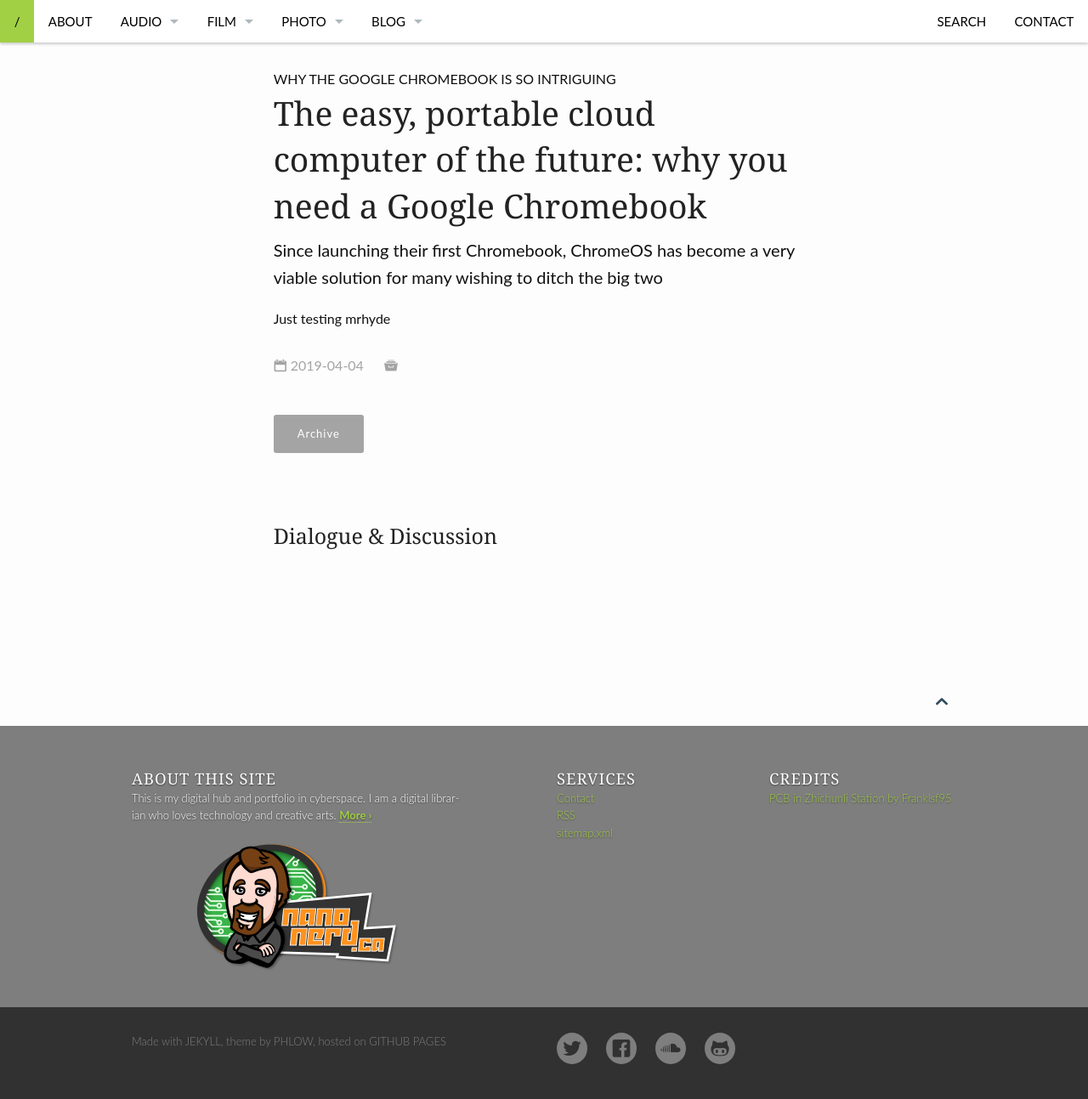
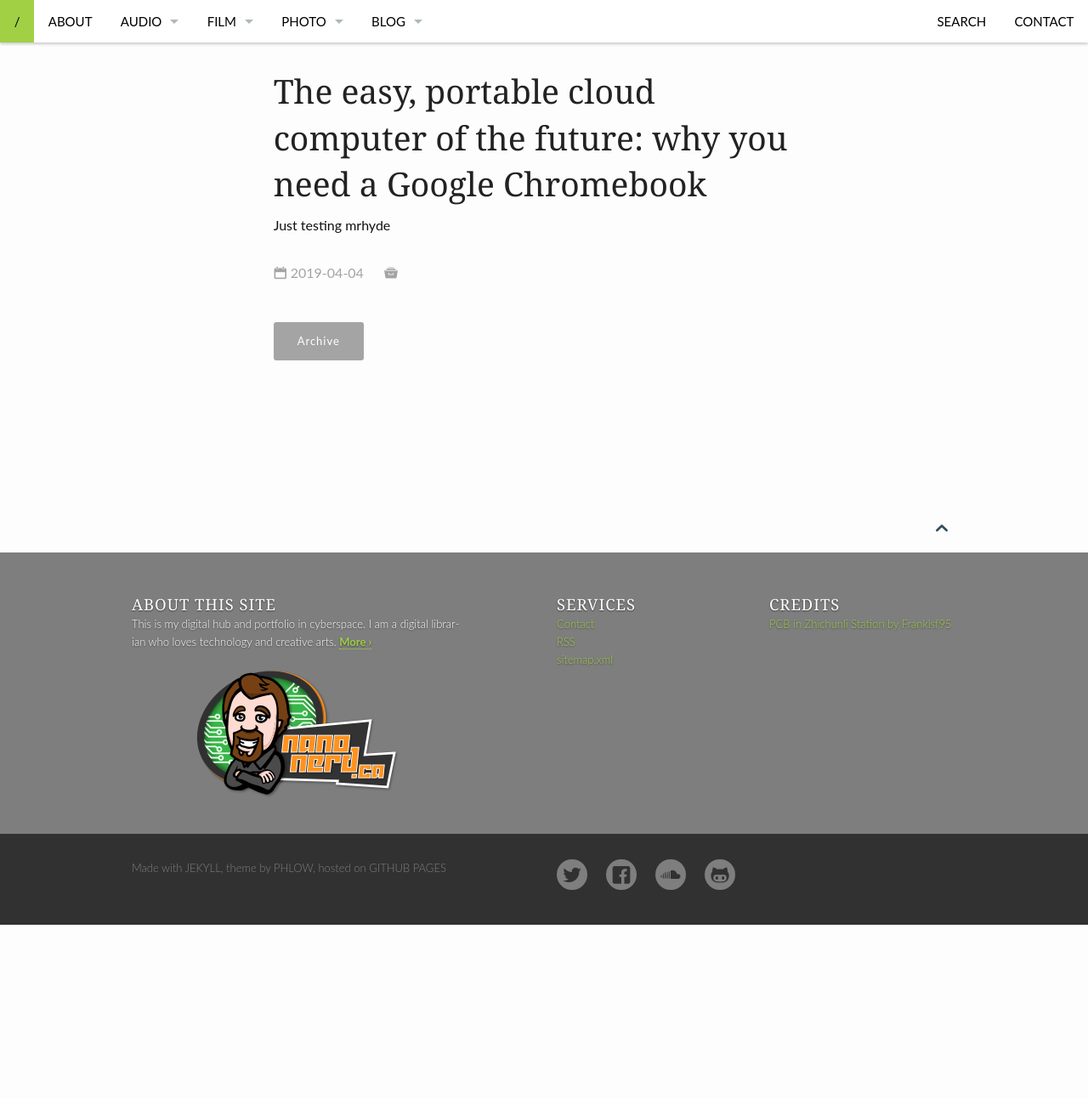
Before and after one commit to nanonerd-io/nanonerd.github.io, a Jekyll site: the page built from _posts/2019-04-04-test-post.md, in a window 1280 px wide. Shown: the whole page at 85% size. Built offline with Jekyll 4.4.1, drawn with Linux system fonts in a browser that asks for light colours; comment, search, counter and statistics services are not loaded; after the commit the page ends 1088 px from its top, so only the background shows below that.

Commit message:
Update 2019-04-04-test-post.md

```diff
--- a/_posts/2019-04-04-test-post.md
+++ b/_posts/2019-04-04-test-post.md
@@ -1,11 +1,7 @@
 ---
 layout: page
 title: "The easy, portable cloud computer of the future: why you need a Google Chromebook"
-subheadline: "Why the Google Chromebook is so intriguing"
-meta_teaser: "Microsoft and Apple, beware! Here comes the Google Chromebook"
-teaser: "Since launching their first Chromebook, ChromeOS has become a very viable solution for many wishing to ditch the big two"
 header: no
-comments: true
 ---
 
 Just testing mrhyde
```
